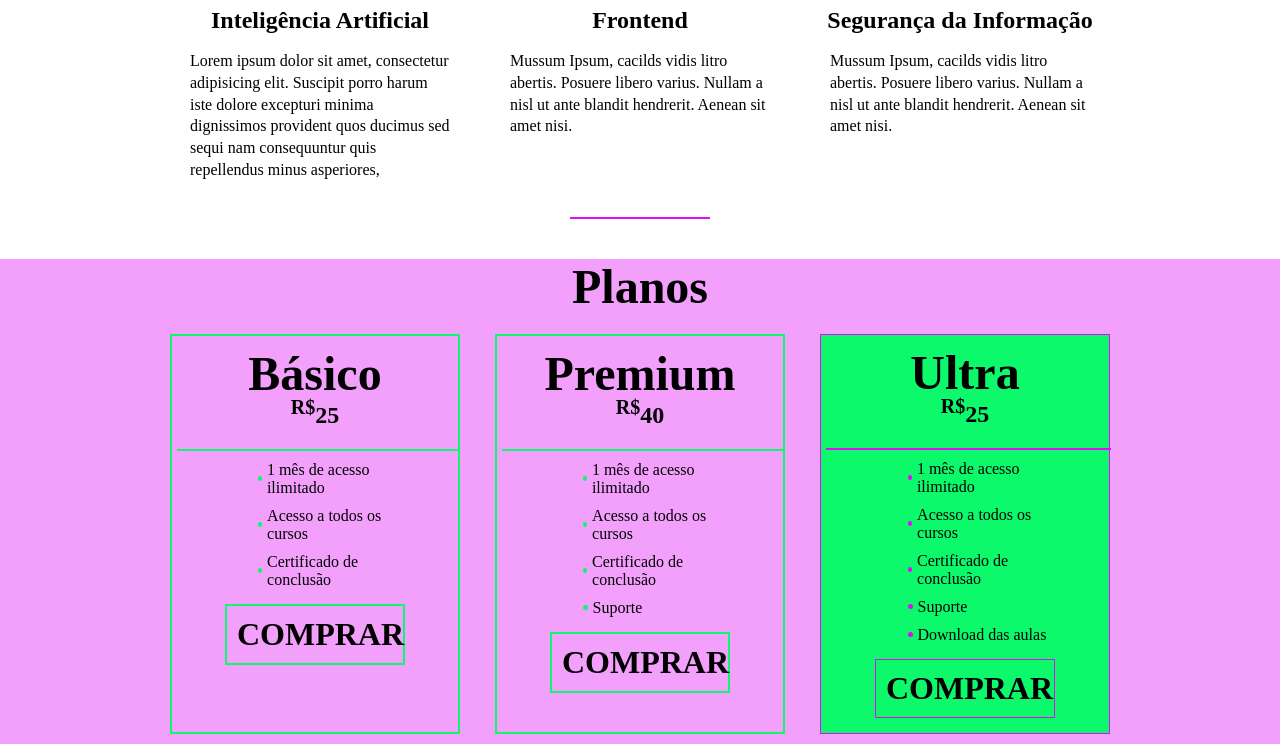
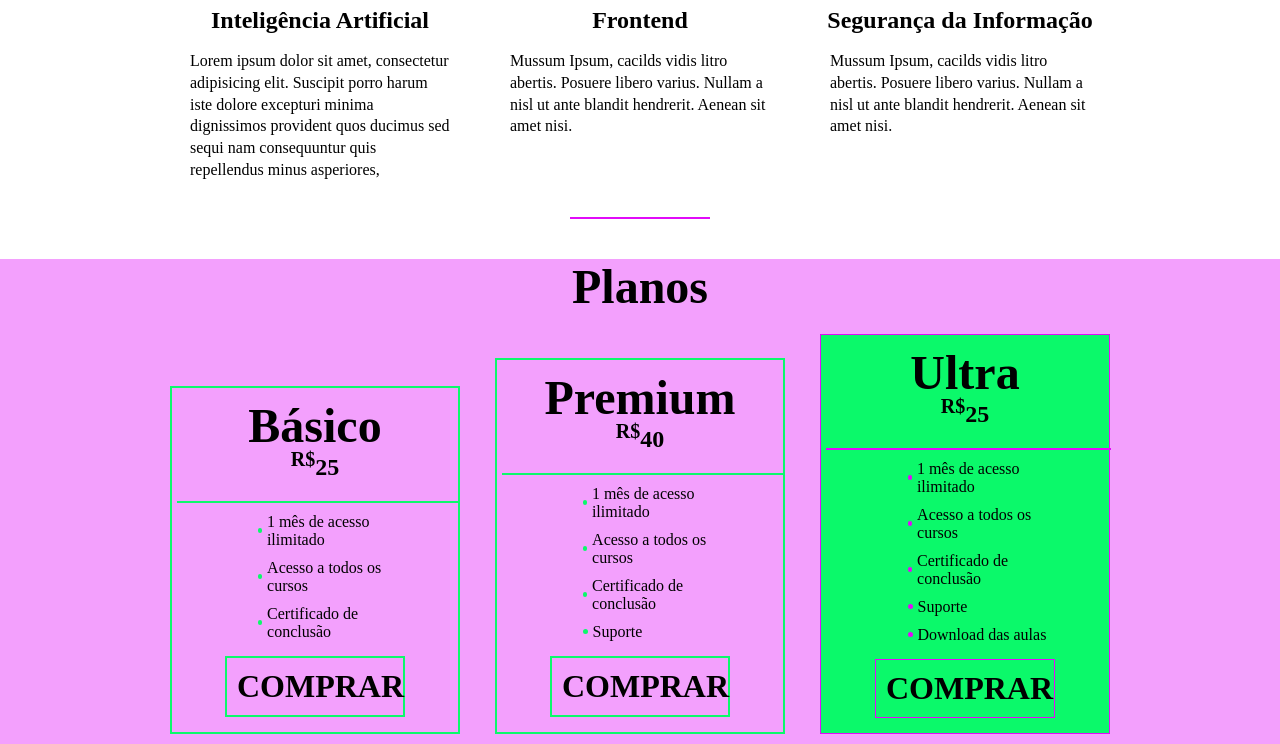
Before and after one commit to Adtrn/Arquivos.Html-Css, a plain HTML site: page Layouts-Responsivos/Site-Flexbox1.html in a window 1280 px wide. Shown: the part 1171-1915 px from the top of the page. Drawn offline with Linux system fonts and the light colour scheme.

Commit message:
Update estilo1.css

```diff
--- a/Layouts-Responsivos/Estilo-FlexBox/estilo1.css
+++ b/Layouts-Responsivos/Estilo-FlexBox/estilo1.css
@@ -163,6 +163,7 @@ body{
     display: flex;
     flex-wrap: wrap;
     justify-content: center;
+    align-items: flex-end;
 }
 .plano{
     width: 290px;
```
